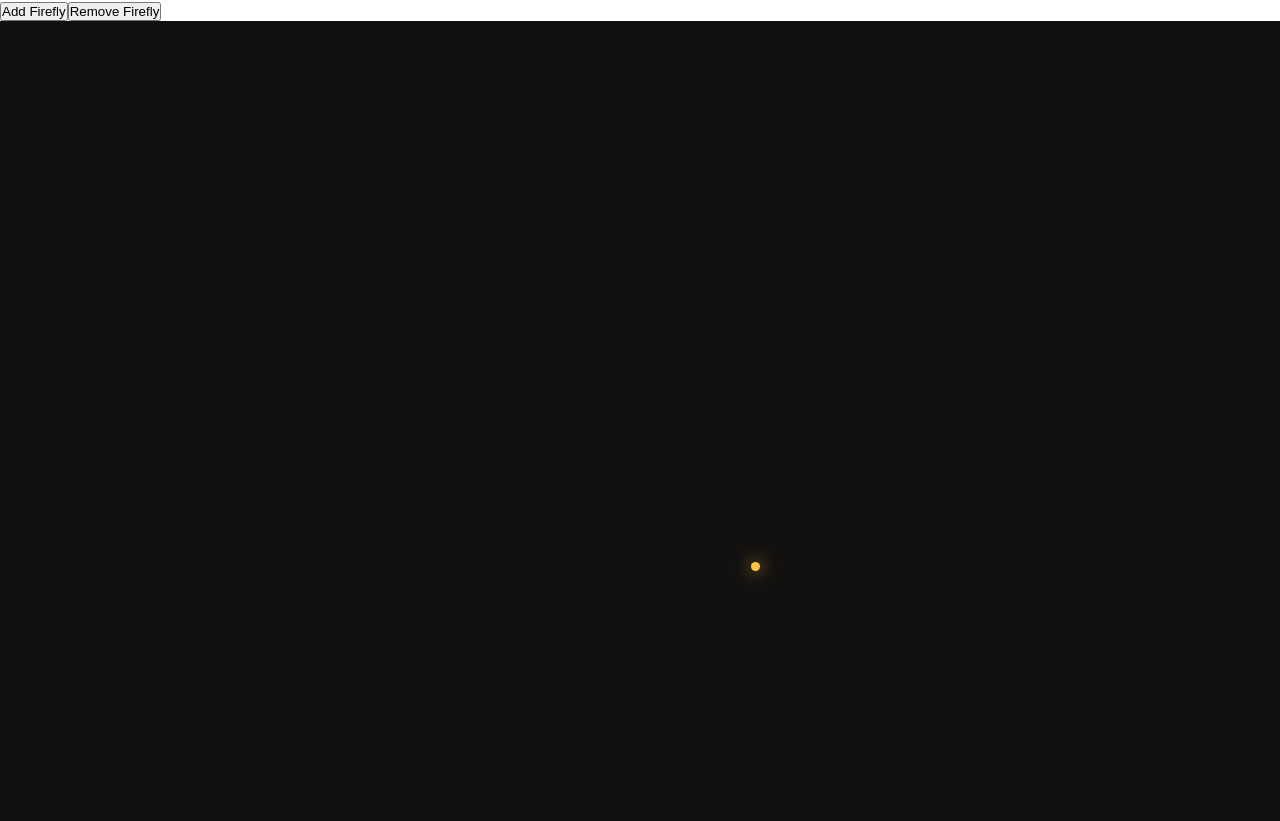
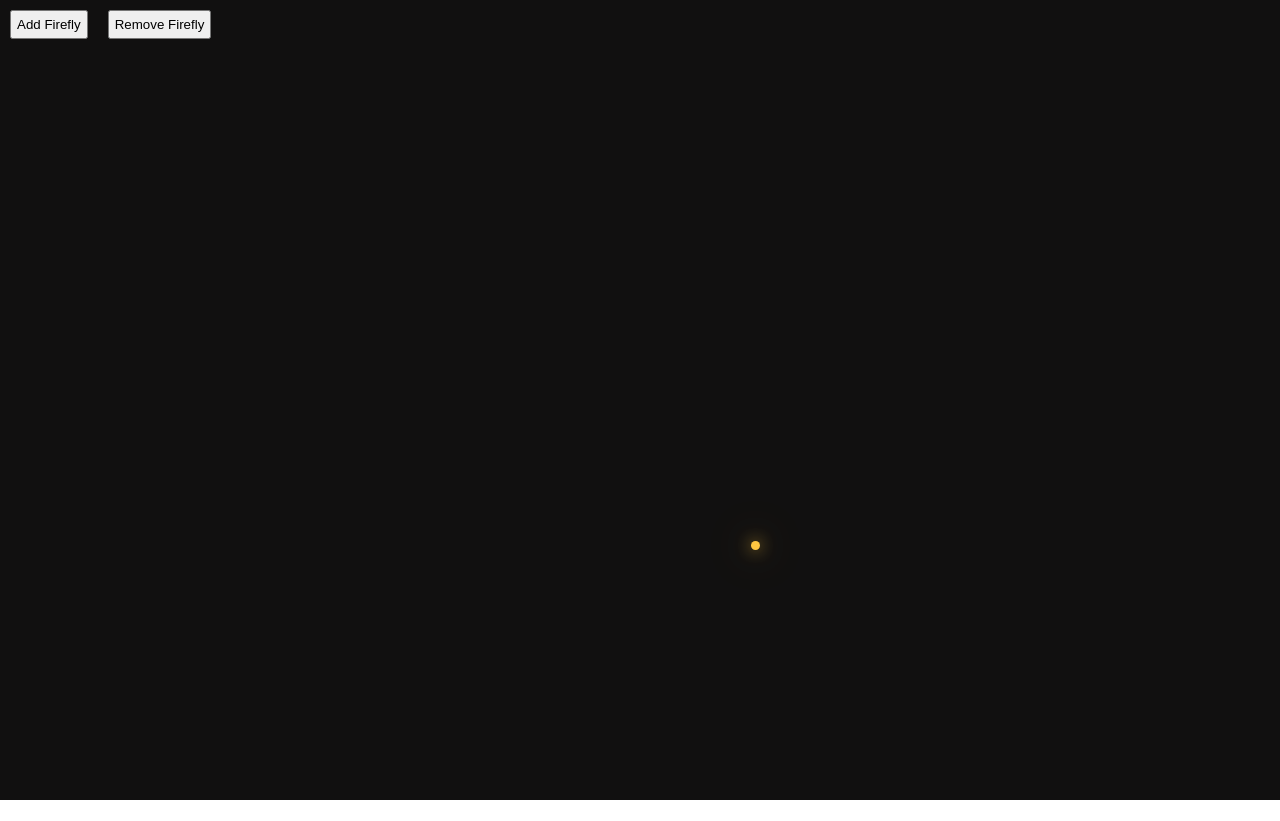
Before and after one commit to TheTeck/Fireflies, a React (Create React App) app: page / in a window 1280 px wide. After the commit the page ends 800 px from the top, so only its background shows below. Built offline with nearby package versions, Linux system fonts and the light colour scheme.

Commit message:
Add Controls and Firefly components

```diff
--- a/src/components/App/App.js
+++ b/src/components/App/App.js
@@ -1,5 +1,6 @@
 import './App.css';
 import Display from "../Display/Display";
+import Controls from "../Controls/Controls";
 import { useEffect, useState } from 'react';
 
 function App() {
@@ -14,8 +15,9 @@ function App() {
     setHeight(window.innerHeight);
   }
 
-  // Handler for button to add a firefly
-  function handleAddFirefly() {
+  // Function lifts count from Controls component
+  function getCount(newCount) {
+    if (newCount > fireflies.length) {
       const fireflyArray = [...fireflies];
       fireflyArray.push({
         x: Math.floor(Math.random() * window.innerWidth),
@@ -23,13 +25,11 @@ function App() {
         size: Math.floor(Math.random() * 10) + 5
       })
       setFireflies(fireflyArray)
-  }
-
-  // Handler for button to remove a firefly
-  function handleRemoveFirefly() {
+    } else {
       const fireflyArray = [...fireflies];
       fireflyArray.pop();
       setFireflies(fireflyArray);
+    }
   }
 
   // Listen for any changes to display size
@@ -46,8 +46,7 @@ function App() {
 
   return (
     <div className="App">
-      <button onClick={handleAddFirefly}>Add Firefly</button>
-      <button onClick={handleRemoveFirefly}>Remove Firefly</button>
+      <Controls fireflyCount={fireflies.length} getCount={getCount} />
       <Display fireflies={fireflies} />
     </div>
   );
--- /dev/null
+++ b/src/components/Controls/Controls.css
@@ -0,0 +1,9 @@
+.controls {
+    position: absolute;
+    z-index: 2;
+}
+
+.controls > * {
+    margin: 10px;
+    padding: 5px;
+}
--- /dev/null
+++ b/src/components/Controls/Controls.js
@@ -0,0 +1,20 @@
+import { useState } from 'react';
+import "./Controls.css";
+
+export default function Controls ( { fireflyCount, getCount }) {
+
+    function handleRemoveFirefly() {
+        getCount(fireflyCount - 1);
+    }
+
+    function handleAddFirefly() {
+        getCount(fireflyCount + 1);
+    }
+
+    return (
+        <div className="controls">
+            <button onClick={handleAddFirefly}>Add Firefly</button>
+            <button onClick={handleRemoveFirefly}>Remove Firefly</button>
+        </div>
+    )
+}
--- a/src/components/Display/Display.css
+++ b/src/components/Display/Display.css
@@ -4,10 +4,3 @@
     position: relative;
     background-color: rgb(17, 16, 16);
 }
-
-.firefly {
-    position: absolute;
-    border-radius: 50%;
-    background-color: rgb(253, 197, 65);
-    box-shadow: 0 0 15px rgba(253, 197, 65, .8), 0 0 40px rgba(253, 208, 102, 0.676);
-}
--- a/src/components/Display/Display.js
+++ b/src/components/Display/Display.js
@@ -1,5 +1,6 @@
 import React from 'react';
 import "./Display.css";
+import Firefly from "../Firefly/Firefly";
 
 export default function Display ({ fireflies }) {
 
@@ -7,7 +8,7 @@ export default function Display ({ fireflies }) {
         <div className="display">
             {
                 fireflies.map((firefly, index) => {
-                    return <div className="firefly" style={{ top: firefly.y, left: firefly.x, width: firefly.size, height: firefly.size }}></div>
+                    return <Firefly details={ firefly } />
                 })
             }
         </div>
--- /dev/null
+++ b/src/components/Firefly/Firefly.css
@@ -0,0 +1,6 @@
+.firefly {
+    position: absolute;
+    border-radius: 50%;
+    background-color: rgb(253, 197, 65);
+    box-shadow: 0 0 15px rgba(253, 197, 65, .8), 0 0 40px rgba(253, 208, 102, 0.676);
+}
--- /dev/null
+++ b/src/components/Firefly/Firefly.js
@@ -0,0 +1,5 @@
+import "./Firefly.css";
+
+export default function Firefly ({ details }) {
+    return <div className="firefly" style={{ top: details.y, left: details.x, width: details.size, height: details.size }}></div>
+}
```
Lines whose indentation alone changed are shown as unchanged.
